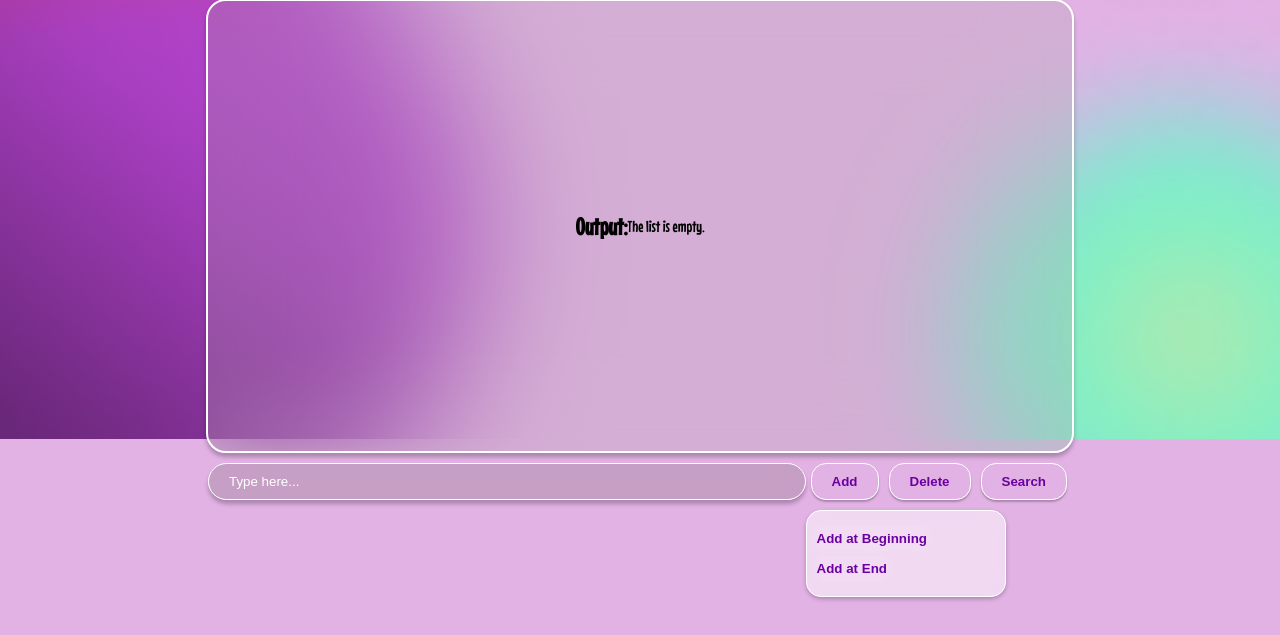
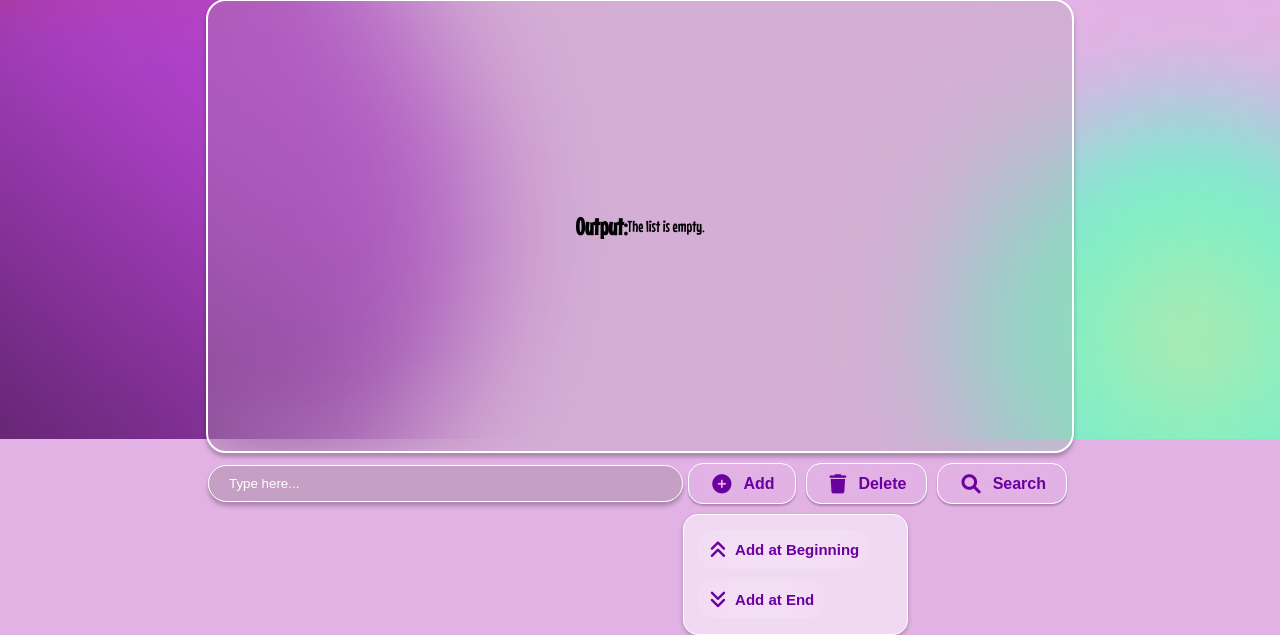
Before and after one commit to aidantiu/dsa_portfolio, a Flask app: page /linked-list in a window 1280 px wide, after a click on "Add". Shown: the part 416-1051 px from the top of the page. Before the commit the page ends 1017 px from the top, so only its background shows below. Run offline with Flask 3, Linux system fonts and the light colour scheme.

Commit message:
style: enhance dropdown buttons with icons and improve layout

```diff
--- a/portfolio/app/static/styles/linked-list-style.css
+++ b/portfolio/app/static/styles/linked-list-style.css
@@ -99,10 +99,24 @@ input[type="text"]::placeholder {
     border: 1px white solid;
     backdrop-filter: blur(40px);
     box-shadow: 0px 2px 2px rgba(0, 0, 0, 0.25);
+    display: flex;
+    align-items: center;
+    gap: 10px;
+    font-size: 16px;
+    white-space: nowrap;
+    min-width: 50px;
+    padding: 10px 20px;
+}
+
+.buttons .btn i {
+    margin-right: 2px;
+    margin-left: 3px;
+    font-size: 1.2rem; /* Icon size */
 }
 
 .buttons .btn:hover {
     background: #ffffff;
+    color: #6b00a1; /* Ensure hover doesn't change text color */
 }
 
 /* Dropdown Container */
@@ -181,7 +195,7 @@ input[type="text"]::placeholder {
     border-radius: 15px;
     z-index: 1;
     margin: 5px 0 10px 0;
-    min-width: 200px;
+    min-width: 225px;
     padding: 10px 0;
     box-sizing: border-box;
 }
@@ -229,6 +243,20 @@ input[type="text"]::placeholder {
 .dropdown-btn.active::after {
     display: block;
     opacity: 1;
+}
+
+/* Additional styles for dropdown buttons and input fields */
+.dropdown .dropdown-content .btn {
+    margin-left: 6%;
+    padding: 10px;
+    display: inline-flex;
+    align-items: center;
+    gap: 8px;
+    white-space: nowrap;
+    background: transparent;
+    border: none;
+    font-size: 15px;
+    width: auto;
 }
 
 /* Default style for the input field */
--- a/portfolio/app/templates/linked-list.html
+++ b/portfolio/app/templates/linked-list.html
@@ -5,6 +5,7 @@
     <meta name="viewport" content="width=device-width, initial-scale=1.0">
     <link rel="stylesheet" href="{{ url_for('static', filename='styles/linked-list-style.css') }}">
     <link rel="stylesheet" href="{{ url_for('static', filename='styles/global.css') }}">
+    <link href="https://cdnjs.cloudflare.com/ajax/libs/font-awesome/6.0.0-beta3/css/all.min.css" rel="stylesheet">
     <title>Linked List</title>
 </head>
 <body>
@@ -73,20 +74,31 @@
                 <div class="buttons">
                     <!-- Add Dropdown -->
                     <div class="dropdown">
-                        <button type="button" class="btn dropdown-btn" onclick="toggleDropdown('addDropdown')"> Add</button>
+                        <button type="button" class="btn dropdown-btn" onclick="toggleDropdown('addDropdown')">
+                            <i class="fas fa-plus-circle"></i> Add
+                        </button>
                         <div id="addDropdown" class="dropdown-content">
-                            <button type="submit" class="btn" name="action" value="add_at_beginning">Add at Beginning</button>
-                            <button type="submit" class="btn" name="action" value="add_at_end">Add at End</button>
+                            <button type="submit" class="btn" name="action" value="add_at_beginning">
+                                <i class="fas fa-angle-double-up"></i> Add at Beginning
+                            </button>
+                            <button type="submit" class="btn" name="action" value="add_at_end">
+                                <i class="fas fa-angle-double-down"></i> Add at End
+                            </button>
                         </div>
                     </div>
 
                     <!-- Delete Dropdown -->
                     <div class="dropdown">
-                        <button type="button" class="btn dropdown-btn" onclick="toggleDropdown('deleteDropdown')">Delete
+                        <button type="button" class="btn dropdown-btn" onclick="toggleDropdown('deleteDropdown')">
+                            <i class="fas fa-trash"></i> Delete
                         </button>
                         <div id="deleteDropdown" class="dropdown-content">
-                            <button type="submit" class="btn" name="action" value="remove_beginning">Delete at Beginning</button>
-                            <button type="submit" class="btn" name="action" value="remove_end">Delete at End</button>
+                            <button type="submit" class="btn" name="action" value="remove_beginning">
+                                <i class="fas fa-eraser"></i> Delete at Beginning
+                            </button>
+                            <button type="submit" class="btn" name="action" value="remove_end">
+                                <i class="fas fa-cut"></i>    Delete at End
+                            </button>
                             <div>
                                 Delete
                                 <input
@@ -102,8 +114,11 @@
                     </div>
 
                     <!-- Search Button -->
-                    <button type="submit" class="btn" name="action" value="search">Search</button>
+                    <button type="submit" class="btn" name="action" value="search">
+                        <i class="fas fa-search"></i> Search
+                    </button>
                 </div>
+
             </div>
             </form>
         </section>
```
